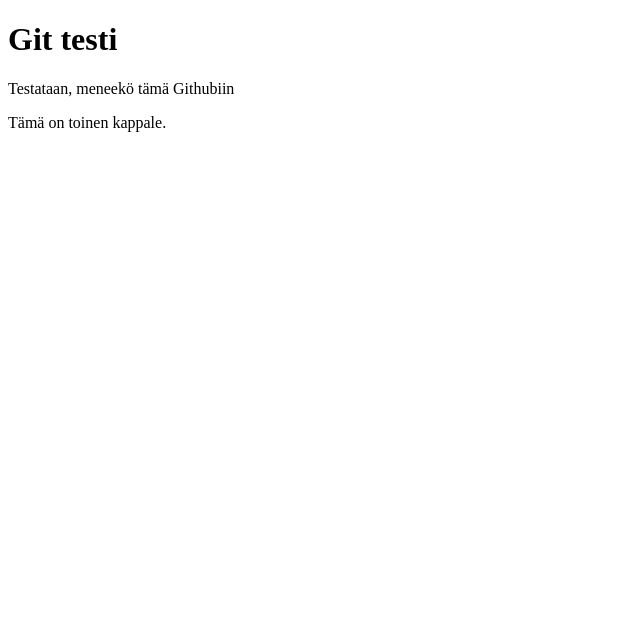
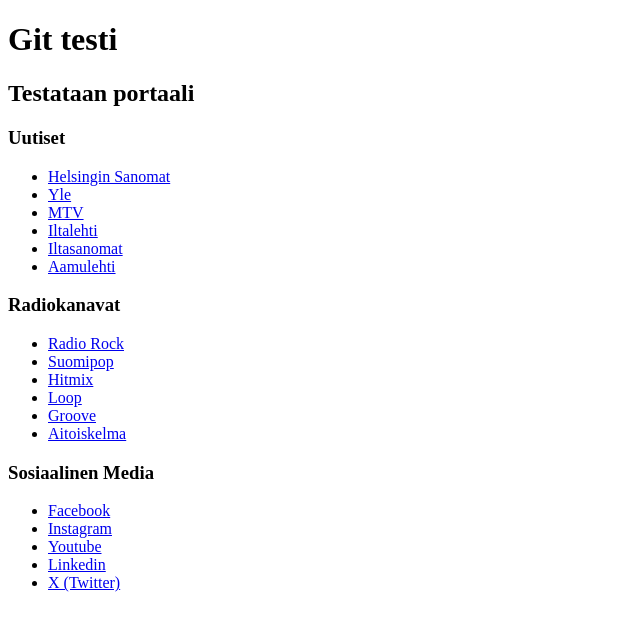
Before and after one commit to Zebula90/HTML26, a plain HTML site: page index.html in a window 1280 px wide. Shown: the whole page, without its empty margins (0-640 px from the left). Drawn offline with Linux system fonts and the light colour scheme.

Commit message:
Portaali

```diff
--- a/index.html
+++ b/index.html
@@ -7,7 +7,32 @@
 </head>
 <body>
     <h1>Git testi</h1>
-    <p>Testataan, meneekö tämä Githubiin</p>
-    <p>Tämä on toinen kappale.</p>
+    <h2>Testataan portaali</h2>
+    <h3>Uutiset</h3>
+    <ul>
+        <li><a href="https://www.hs.fi/">Helsingin Sanomat</a></li>
+        <li><a href="yle.fi">Yle</a></li>
+        <li><a href="https://www.mtvuutiset.fi/">MTV</a></li>
+        <li><a href="https://www.iltalehti.fi/">Iltalehti</a></li>
+        <li><a href="https://www.is.fi/">Iltasanomat</a></li>
+        <li><a href="https://www.aamulehti.fi/">Aamulehti</a></li>
+    </ul>
+    <h3>Radiokanavat</h3>
+    <ul>
+        <li><a href="https://www.supla.fi/radiorock">Radio Rock</a></li>
+        <li><a href="https://www.supla.fi/radiosuomipop">Suomipop</a></li>
+        <li><a href="https://www.supla.fi/hitmix">Hitmix</a></li>
+        <li><a href="https://www.supla.fi/loop">Loop</a></li>
+        <li><a href="https://www.supla.fi/groovefm">Groove</a></li>
+        <li><a href="https://www.supla.fi/aitoiskelma">Aitoiskelma</a></li>
+    </ul>
+    <h3>Sosiaalinen Media</h3>
+    <ul>
+        <li><a href="www.facebook.com">Facebook</a></li>
+        <li><a href="www.instagram.com">Instagram</a></li>
+        <li><a href="www.youtube.com">Youtube</a></li>
+        <li><a href="www.linkedin.com">Linkedin</a></li>
+        <li><a href="https://x.com/?lang=fi">X (Twitter)</a></li>
+    </ul>
 </body>
 </html>
```
